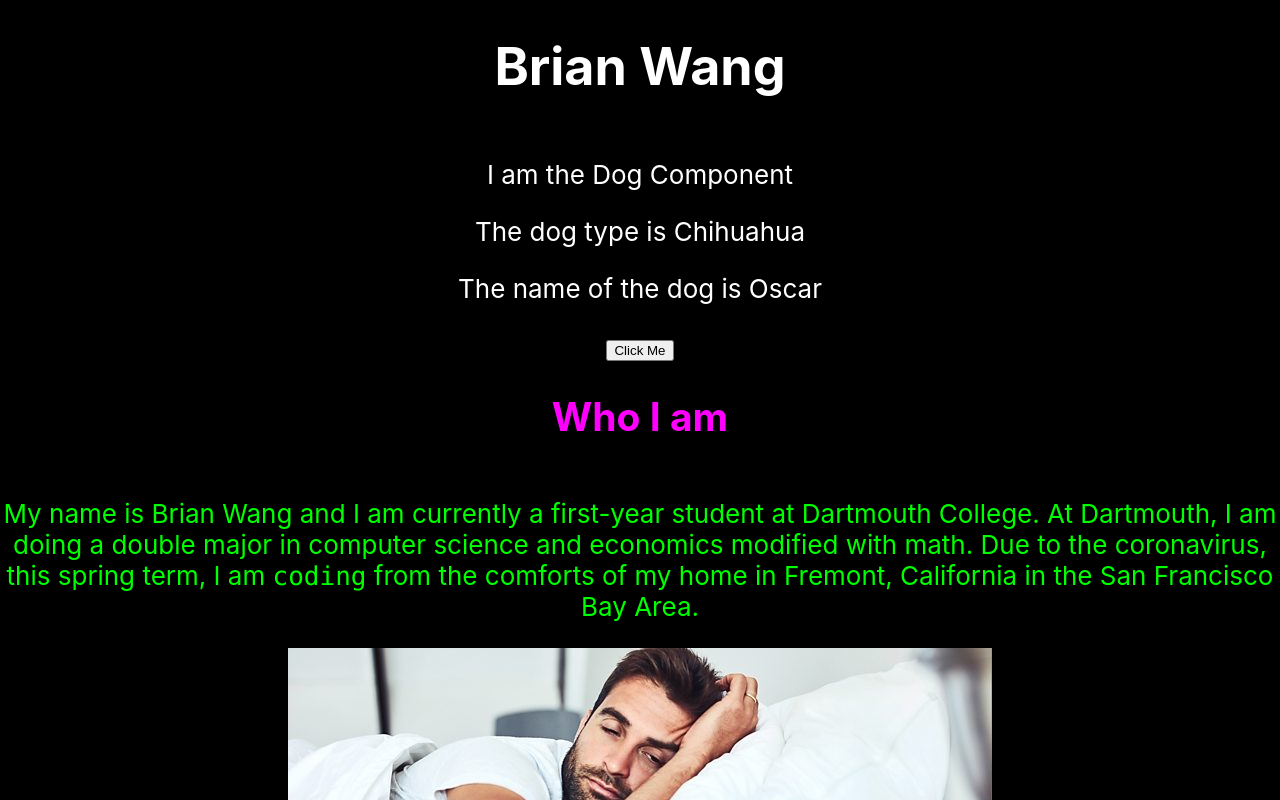
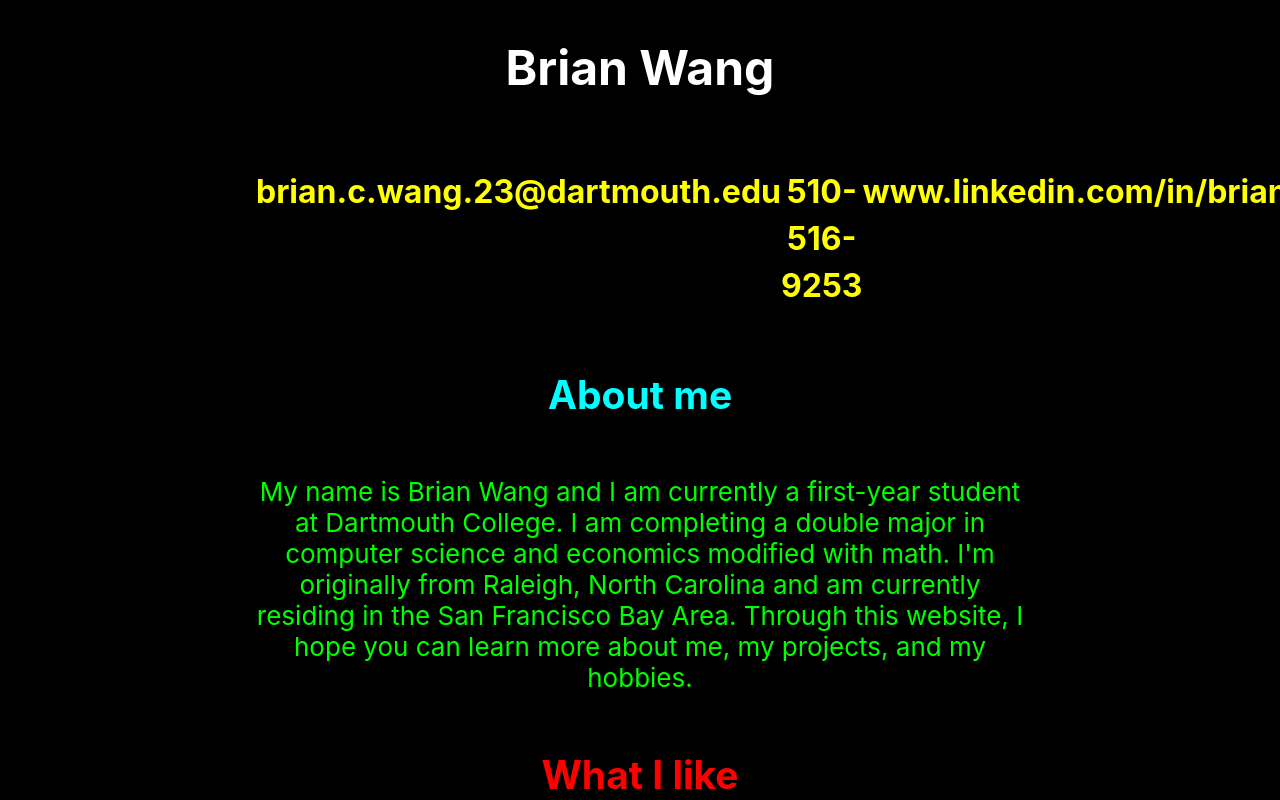
Before and after one commit to brianwang26/brianwang26.github.io, a React (Create React App) app: page / in a window 1280 px wide. Shown: the top 800 px of the page. Built offline with nearby package versions, Linux system fonts and the light colour scheme.

Commit message:
added about me section

```diff
--- a/src/App.css
+++ b/src/App.css
@@ -77,9 +77,29 @@
   width: 15%;
 }
 
+.hobbies {
+  background-color: yellow;
+  border-color: white;
+  border-radius: 15px;
+  border-style: solid;
+  width: 15%;
+}
+
 .links {
   justify-content: space-between;
   flex-flow: column;
+}
+
+.aboutMe {
+  width: 60%;
+}
+
+.contactInfo {
+  width: 60%;
+  display: flex;
+  flex: row;
+  justify-content: center;
+  justify-content: space-between;
 }
 
 .questionnaire {
--- a/src/App.js
+++ b/src/App.js
@@ -10,60 +10,6 @@
 import 'react-vertical-timeline-component/style.min.css';
 
 function App() {
-
-  // var name = "Trump";
-
-  // var component = null;
-  // if (name == "Brian") {
-  //   component = <p>I am the greatest person on earth</p>
-  // }
-  // else {
-  //   component = <p>I am not the greatest person in the world</p>
-  //   console.log("He's not Brian")
-  // }
-
-  // var component1 = name != "Trump"
-  // ? <p>You are not the savior of our nation</p>
-  // : <p>You are the savior of our nation</p>
-
-  // var buttonFunction =  () => {
-  //   console.log("This is working very well")
-  //   console.log(name == "Brian")
-  // }
-
-  // var onChangeFunction = (event) => {
-  //   console.log(event.target.value)
-  // }
-
-  // var myList = ["Tadashi", "April", "October"]
-
-  // var dogMap = myList.map(
-  //   (name) => {
-  //     return <p className = "doggy"> hi {name} !</p>;
-  //   }
-  // )
-
-  // var october = {
-  //   name: "October Bowman",
-  //   age: 12,
-  //   activity: "Living Outside",
-  //   color: "black"
-  // }
-
-  // var april = {
-  //   name: "April Chan",
-  //   age: 1,
-  //   activity: "Eating Food",
-  //   color: "gold"
-  // }
-
-  // var newList = [october, april];
-
-  // var dogMap2 = newList.map(
-  //   (dog) => {
-  //     return <p className="doggy"> {dog.name} likes {dog.activity}!</p>
-  //   }
-  // )
 
   function myFunction() {
     // Get the checkbox
@@ -83,14 +29,21 @@
   return (
     <div className="App">
       <header className="App-header">
-        <h1> Brian Wang </h1>
-        <Dog name="Oscar"> </Dog>
-        <h2><font color="fuchsia">Who I am</font></h2>
-        <p> <font color = "lime">My name is Brian Wang and I am currently a first-year student at Dartmouth College. At Dartmouth, I am doing a double major
-          in computer science and economics modified with math. Due to the coronavirus, this spring term, I am <code>coding</code> from the comforts of my
-          home in Fremont, California in the San Francisco Bay Area.</font></p>
-        <img src={bed} />
-        <figcaption><font color = "yellow"> Me @ home during 20S </font> </figcaption>
+        <h1><font size = "7"> Brian Wang </font></h1>
+
+        <div className = "contactInfo">
+        <h2><font size = "6"><font color = "yellow"> brian.c.wang.23@dartmouth.edu</font></font></h2>
+        <h2><font size = "6"><font color = "yellow"> 510-516-9253 </font></font></h2>
+        <h2><font size = "6"><font color = "yellow"> www.linkedin.com/in/brianwang2023 </font></font></h2>
+        </div>
+
+        {/* <Dog name="Oscar"> </Dog> */}
+        <h2><font color="aqua">About me</font></h2>
+        <div className = "aboutMe">
+        <p> <font color = "lime">My name is Brian Wang and I am currently a first-year student at Dartmouth College. I am completing a double major
+          in computer science and economics modified with math. I'm originally from Raleigh, North Carolina and am currently residing in the San Francisco Bay Area. Through this website, I hope you can learn
+          more about me, my projects, and my hobbies.</font></p>
+        </div>
         <h2><font color = "red">What I like</font></h2>
         <p><font color = "aqua">Though I'm not very good at it, I love watching and playing the game of <b>basketball.</b> Fun Fact: I even have a
         Little Tikes Hoop in my house which I've elevated to 7 feet, and my friends come and play on it sometimes. </font> </p>
@@ -178,6 +131,7 @@
           <h1><font color = "black" font-weight = "bold"> Projects </font></h1>
         </div>
         <div></div>
+
         <VerticalTimeline>
 
           <VerticalTimelineElement
@@ -288,9 +242,70 @@
 
       </VerticalTimeline>
 
+      <p> </p>
+      <div className = "hobbies">
+          <h1><font color = "black" font-weight = "bold"> Hobbies</font></h1>
+      </div>
+      <p> </p>
+
+
       </header>
     </div>
   );
 }
 
 export default App;
+
+  // var name = "Trump";
+
+  // var component = null;
+  // if (name == "Brian") {
+  //   component = <p>I am the greatest person on earth</p>
+  // }
+  // else {
+  //   component = <p>I am not the greatest person in the world</p>
+  //   console.log("He's not Brian")
+  // }
+
+  // var component1 = name != "Trump"
+  // ? <p>You are not the savior of our nation</p>
+  // : <p>You are the savior of our nation</p>
+
+  // var buttonFunction =  () => {
+  //   console.log("This is working very well")
+  //   console.log(name == "Brian")
+  // }
+
+  // var onChangeFunction = (event) => {
+  //   console.log(event.target.value)
+  // }
+
+  // var myList = ["Tadashi", "April", "October"]
+
+  // var dogMap = myList.map(
+  //   (name) => {
+  //     return <p className = "doggy"> hi {name} !</p>;
+  //   }
+  // )
+
+  // var october = {
+  //   name: "October Bowman",
+  //   age: 12,
+  //   activity: "Living Outside",
+  //   color: "black"
+  // }
+
+  // var april = {
+  //   name: "April Chan",
+  //   age: 1,
+  //   activity: "Eating Food",
+  //   color: "gold"
+  // }
+
+  // var newList = [october, april];
+
+  // var dogMap2 = newList.map(
+  //   (dog) => {
+  //     return <p className="doggy"> {dog.name} likes {dog.activity}!</p>
+  //   }
+  // )
```
Also changed, not shown: 8 other files (tests, documents, lock files or other folders).
